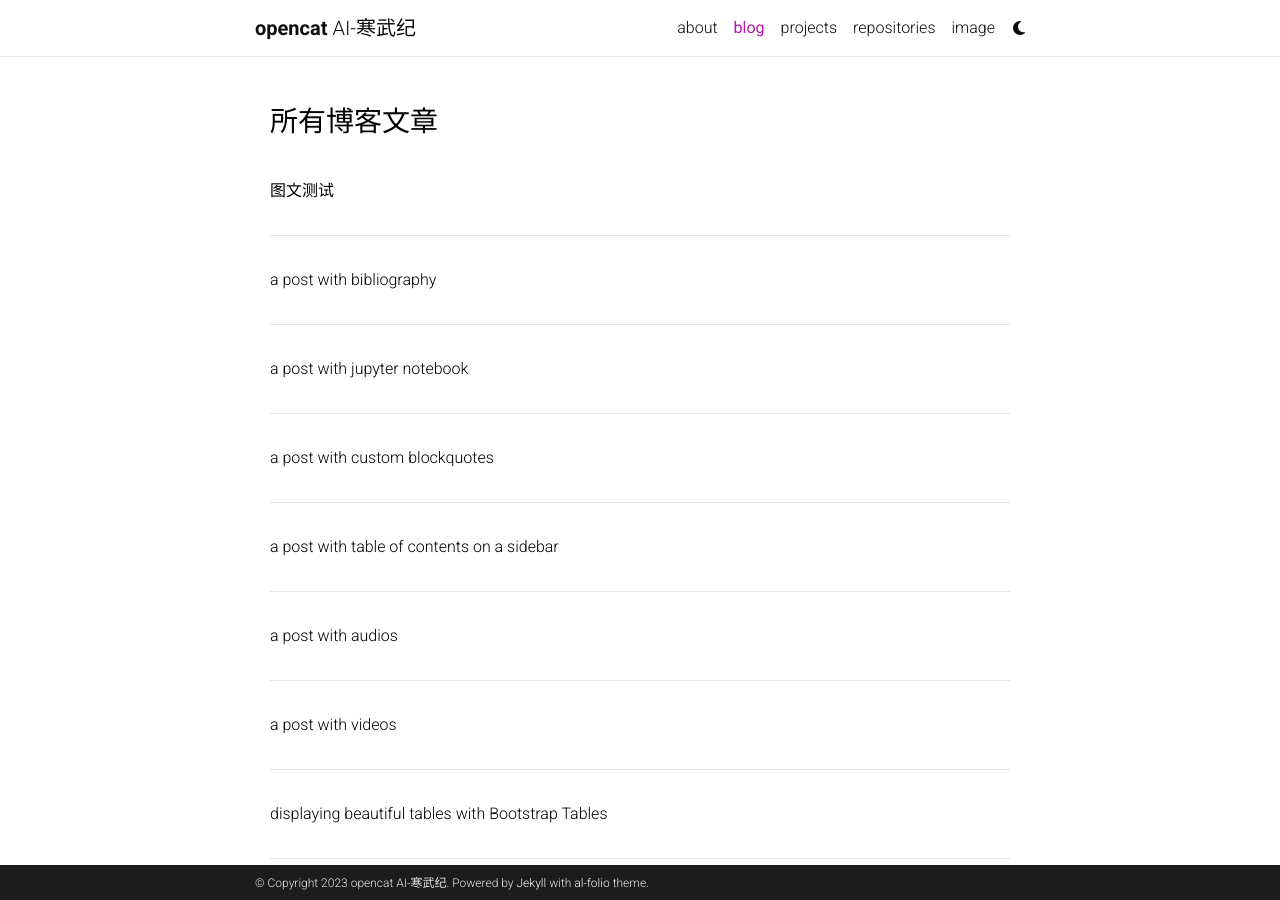
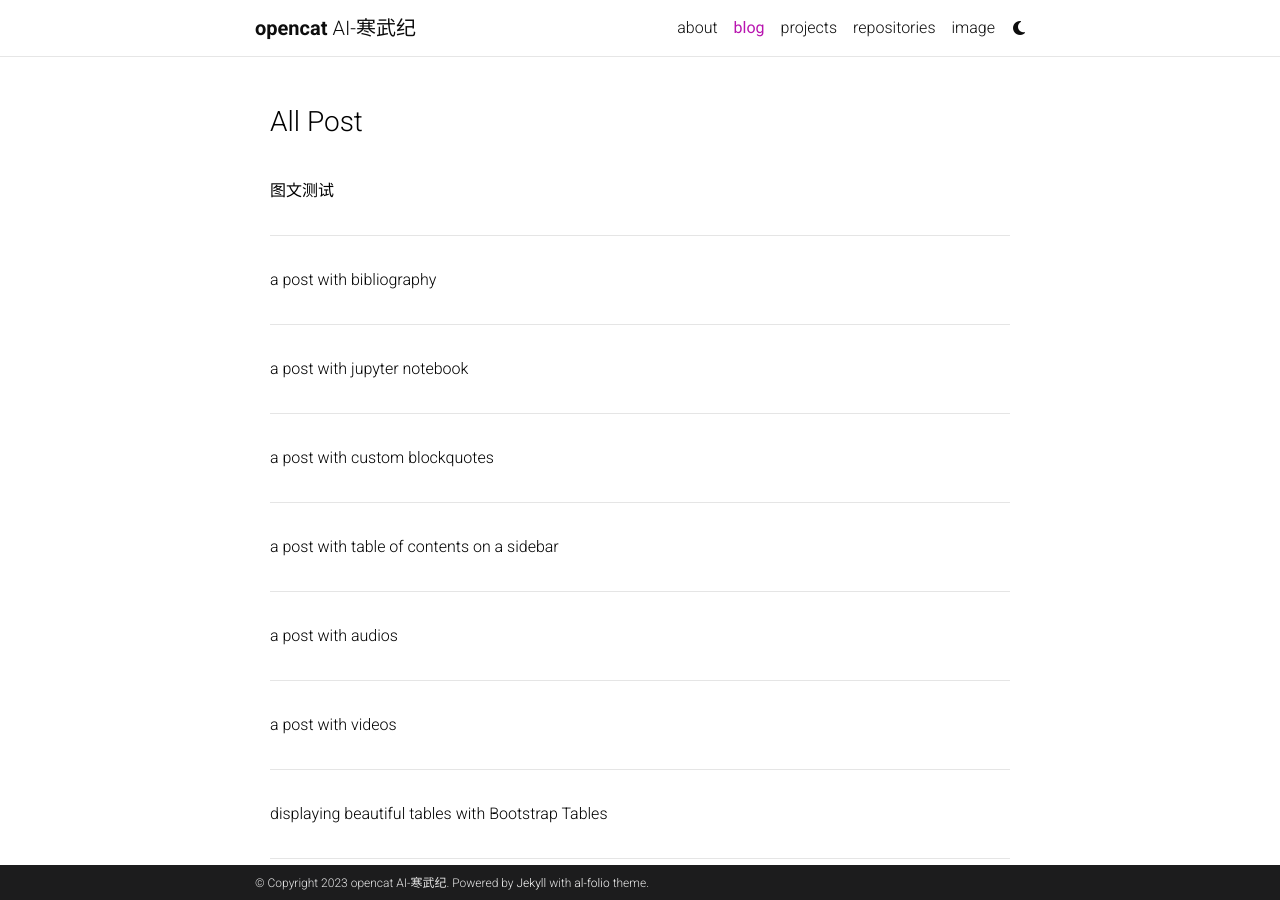
Before and after one commit to hwjai/hwjai.github.io, a Jekyll site: the page built from blog/index.html, in a window 1280 px wide and 900 px high. Built offline with Jekyll 4.4.1, drawn with Linux system fonts in a browser that asks for light colours; the list of posts is cut into pages by our own code; comment, search, counter and statistics services are not loaded; a style sheet for code colours, icons or effects is not loaded.

Commit message:
change blog layout

```diff
--- a/_config.yml
+++ b/_config.yml
@@ -120,9 +120,9 @@
 # Blog
 # -----------------------------------------------------------------------------
 
-blog_name: AI-寒武纪 # blog_name will be displayed in your blog page
+blog_name: #AI-寒武纪 # blog_name will be displayed in your blog page
 blog_nav_title: blog # your blog must have a title for it to be displayed in the nav bar
-blog_description: 一起见证人工智能寒武纪大爆发
+blog_description: #一起见证人工智能寒武纪大爆发
 permalink: /blog/:year/:title/
 
 # Pagination
--- a/blog/index.html
+++ b/blog/index.html
@@ -15,7 +15,7 @@
 
 <div class="container">
     <div class="sidebar">
-        <h3>所有博客文章</h3>
+        <h3>All Post</h3>
         <ul class="post-list">
             {% for post in site.posts %}
                 <li>
```
